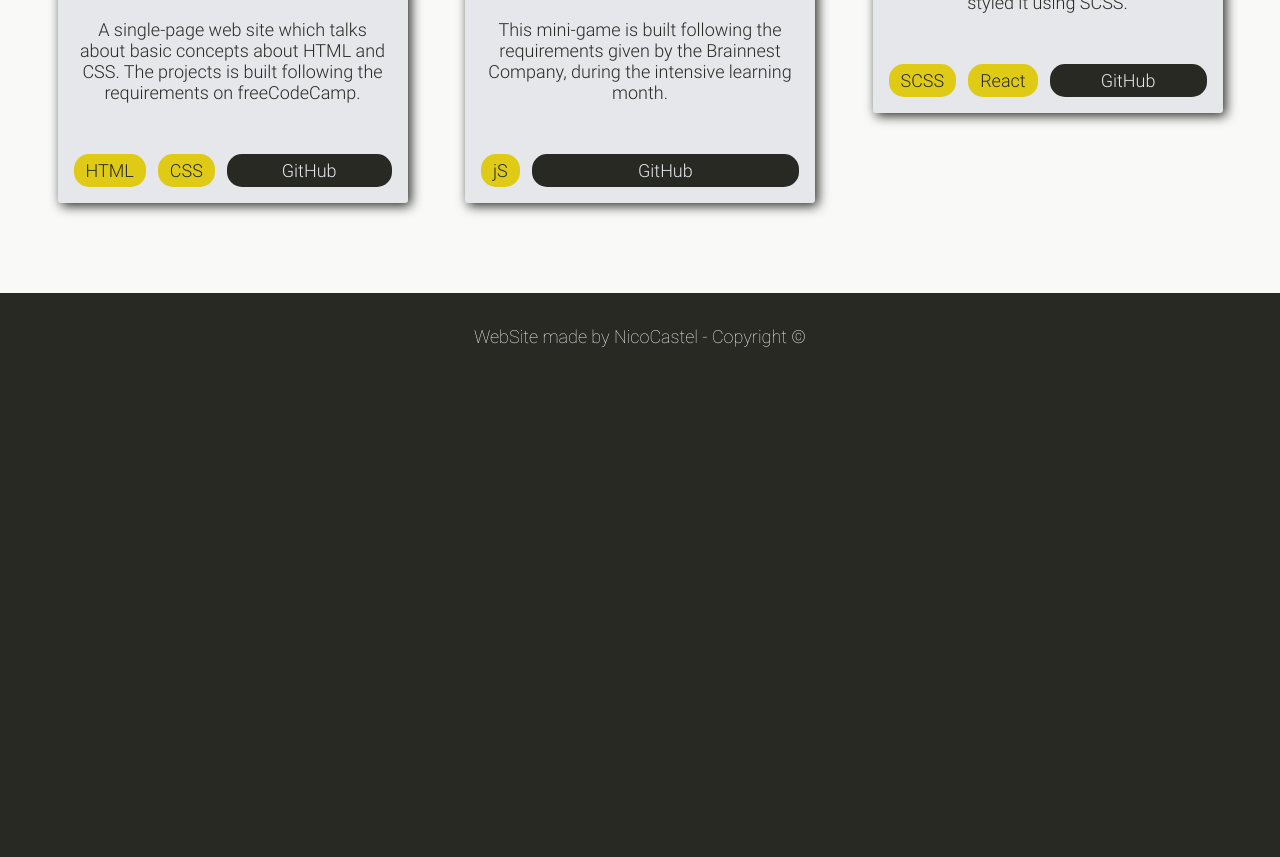
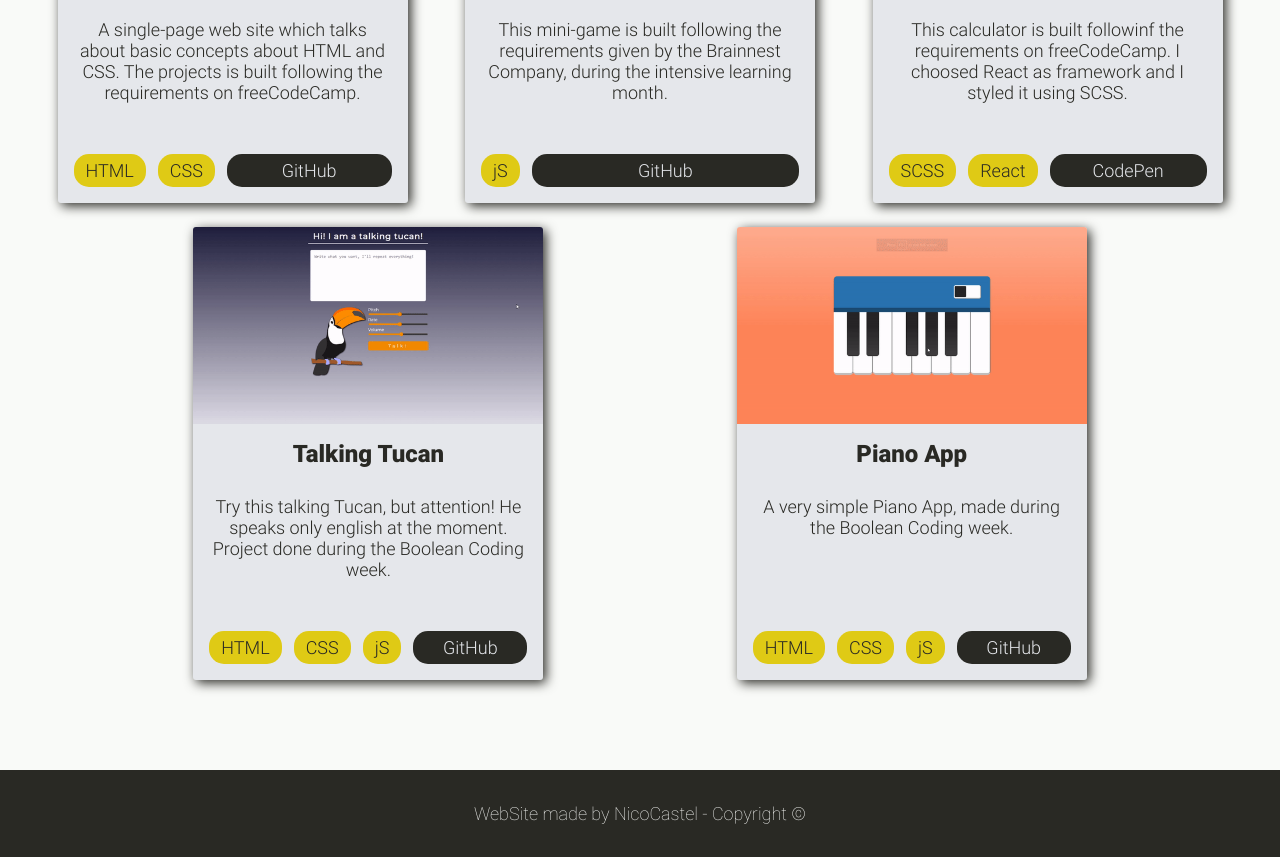
Before and after one commit to NicoCastelnuovo/personal-portfolio, a plain HTML site: page pages/projects.html in a window 1280 px wide. Shown: the part 1683-2540 px from the top of the page. Before the commit the page ends 2063 px from the top, so only its background shows below. Drawn offline with Linux system fonts and the light colour scheme.

Commit message:
Projects added

```diff
--- a/pages/projects.html
+++ b/pages/projects.html
@@ -145,7 +145,7 @@
 
       <article class="grey-section flex-column gap-12 projects">
         <figure class="image-box projects">
-          <img class="image projects" src="" alt="Preview of javaScript Calculator project">
+          <img class="image projects" src="../images/projects/js-calculator.gif" alt="Preview of javaScript Calculator project">
         </figure>
         <h3>javaScript Calculator</h3>
         <ul class="list flex-column gap-42 projects">
@@ -160,7 +160,54 @@
               <li class="sub-list-item projects">SCSS</li>
               <li class="sub-list-item projects">React</li>
               <li class="sub-list-item link projects">
-                <a class="link" href="#">GitHub</a>
+                <a class="link" href="https://codepen.io/NicoCastel/pen/OJQZpyL">CodePen</a>
+              </li>
+            </ul>
+          </li>
+      </article>
+
+      <article class="grey-section flex-column gap-12 projects">
+        <figure class="image-box projects">
+          <img class="image projects" src="../images/projects/talking-tucan.gif" alt="Preview of Talking Tucan app project">
+        </figure>
+        <h3>Talking Tucan</h3>
+        <ul class="list flex-column gap-42 projects">
+          <li>
+            <p>
+              Try this talking Tucan, but attention! He speaks only english at the
+              moment. Project done during the Boolean Coding week.
+            </p>
+          </li>
+          <li>
+            <ul class="sub-list flex-row gap-12 projects">
+              <li class="sub-list-item projects">HTML</li>
+              <li class="sub-list-item projects">CSS</li>
+              <li class="sub-list-item projects">jS</li>
+              <li class="sub-list-item link projects">
+                <a class="link" href="https://nicocastelnuovo.github.io/talking-tucan-app/">GitHub</a>
+              </li>
+            </ul>
+          </li>
+      </article>
+
+      <article class="grey-section flex-column gap-12 projects">
+        <figure class="image-box projects">
+          <img class="image projects" src="../images/projects/piano-app.gif" alt="Preview of Piano app project">
+        </figure>
+        <h3>Piano App</h3>
+        <ul class="list flex-column gap-42 projects">
+          <li>
+            <p>
+              A very simple Piano App, made during the Boolean Coding week.
+            </p>
+          </li>
+          <li>
+            <ul class="sub-list flex-row gap-12 projects">
+              <li class="sub-list-item projects">HTML</li>
+              <li class="sub-list-item projects">CSS</li>
+              <li class="sub-list-item projects">jS</li>
+              <li class="sub-list-item link projects">
+                <a class="link" href="https://nicocastelnuovo.github.io/piano-app/">GitHub</a>
               </li>
             </ul>
           </li>
```
Also changed, not shown: images/projects/js-calculator.gif (added), images/projects/piano-app.gif (added), images/projects/talking-tucan.gif (added).
